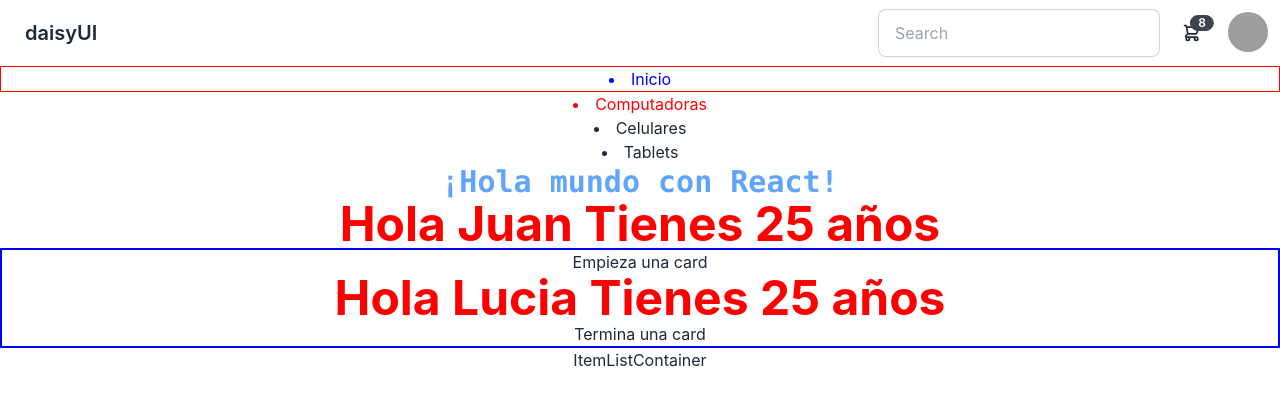
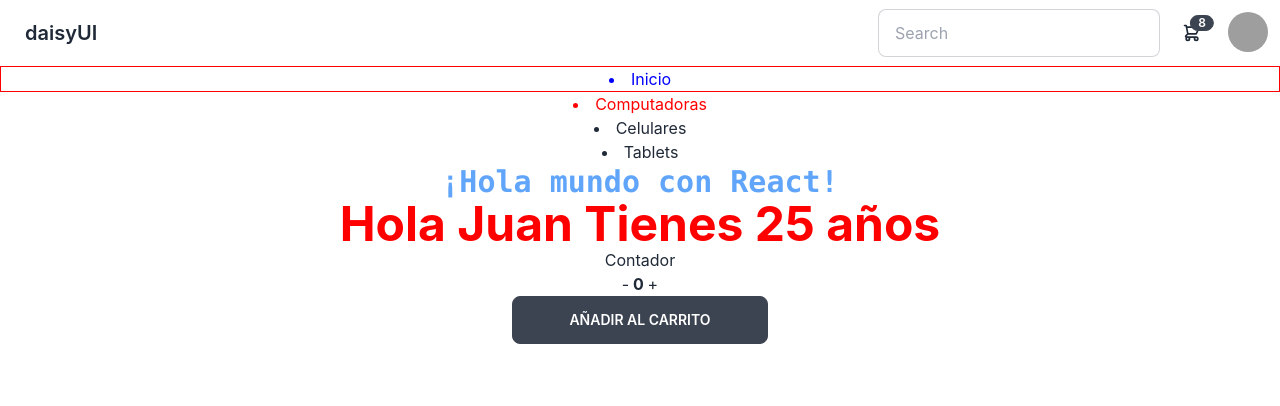
Before and after one commit to Juan81296/ReactJs, a React (Create React App) app: page / in a window 1280 px wide. Shown: the top 406 px of the page. Built offline with nearby package versions, Linux system fonts and the light colour scheme; grey boxes are pictures that could not be loaded.

Commit message:
Desafio4

```diff
--- a/src/App.js
+++ b/src/App.js
@@ -5,10 +5,12 @@ import DaisyNavBar from "./components/DaisyNavBar";
 import Saludo from "./components/Saludo";
 import Card from "./components/Card";
 import ItemListContainer from "./components/ItemListContainer";
+import Contador from "./components/Contador";
+import Button from "./components/Button";
 
 function App() {
   const styles ={
-    title:"text-3xl font-bold font-mono text-blue-400"
+    title:"text-3xl font-bold font-mono text-blue-400",
   }
   return (
     <div className="App">
@@ -16,10 +18,14 @@ function App() {
       <NavBar/>
       <h1 className={styles.title}>¡Hola mundo con React!</h1>
       <Saludo name="Juan" edad="25"/>
-      <Card>
-      <Saludo name="Lucia" edad="25"/>
+      {/*<Card>
       </Card>
       <ItemListContainer/>
+  */}
+      <Contador></Contador>
+      <div>
+      <Button></Button>
+      </div>
     </div>
   )
 }
--- /dev/null
+++ b/src/components/Button.js
@@ -0,0 +1,6 @@
+const button = () => {
+  return (
+    <button class="btn btn-wide">Añadir al carrito</button>
+  )
+}
+export default button
--- /dev/null
+++ b/src/components/Contador.js
@@ -0,0 +1,36 @@
+import { useEffect, useState } from "react"
+
+const Contador = () => {
+    console.log("Aqui hay un render del componente Contador")
+    const [count, setCount] = useState(0)
+    useEffect(() => {
+        console.log("El componente se montó");
+    }, [])
+
+    useEffect(()=>{
+        console.log("El componente se modificó")
+    },[count])
+
+    const addHandler = () => {
+        console.log("Se està sumando")
+        setCount(count+1)
+    }
+
+    const restHandler = () => {
+        console.log("Se està restando")
+        setCount(count-1)
+        if (count === 0){
+            setCount(count-0)
+        }
+
+    }
+  return (
+      <>
+          <div> Contador </div>
+          <button onClick={restHandler}> - </button>
+          <strong> {count} </strong>
+          <button onClick ={addHandler} > + </button>
+      </>
+  )
+}
+export default Contador
```
